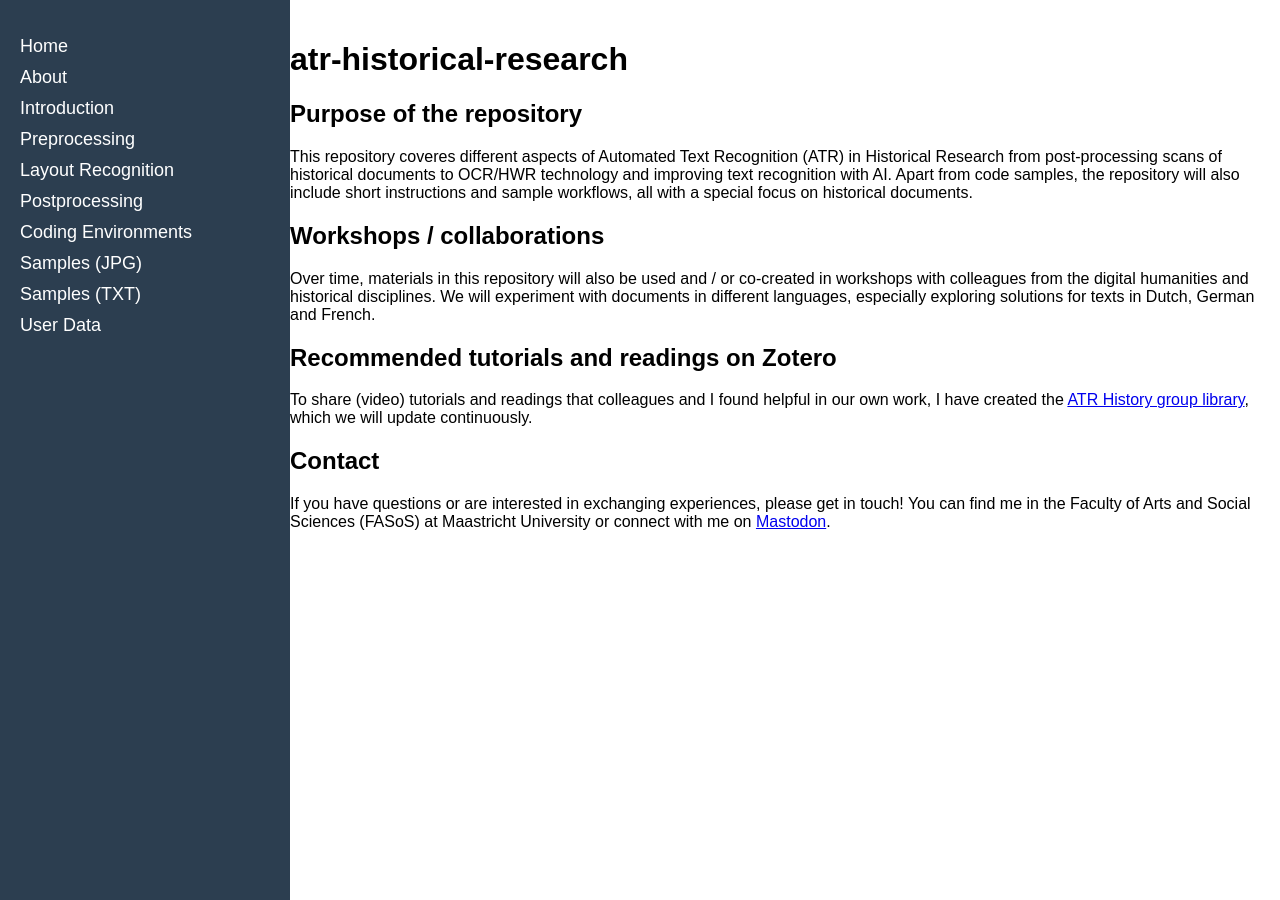
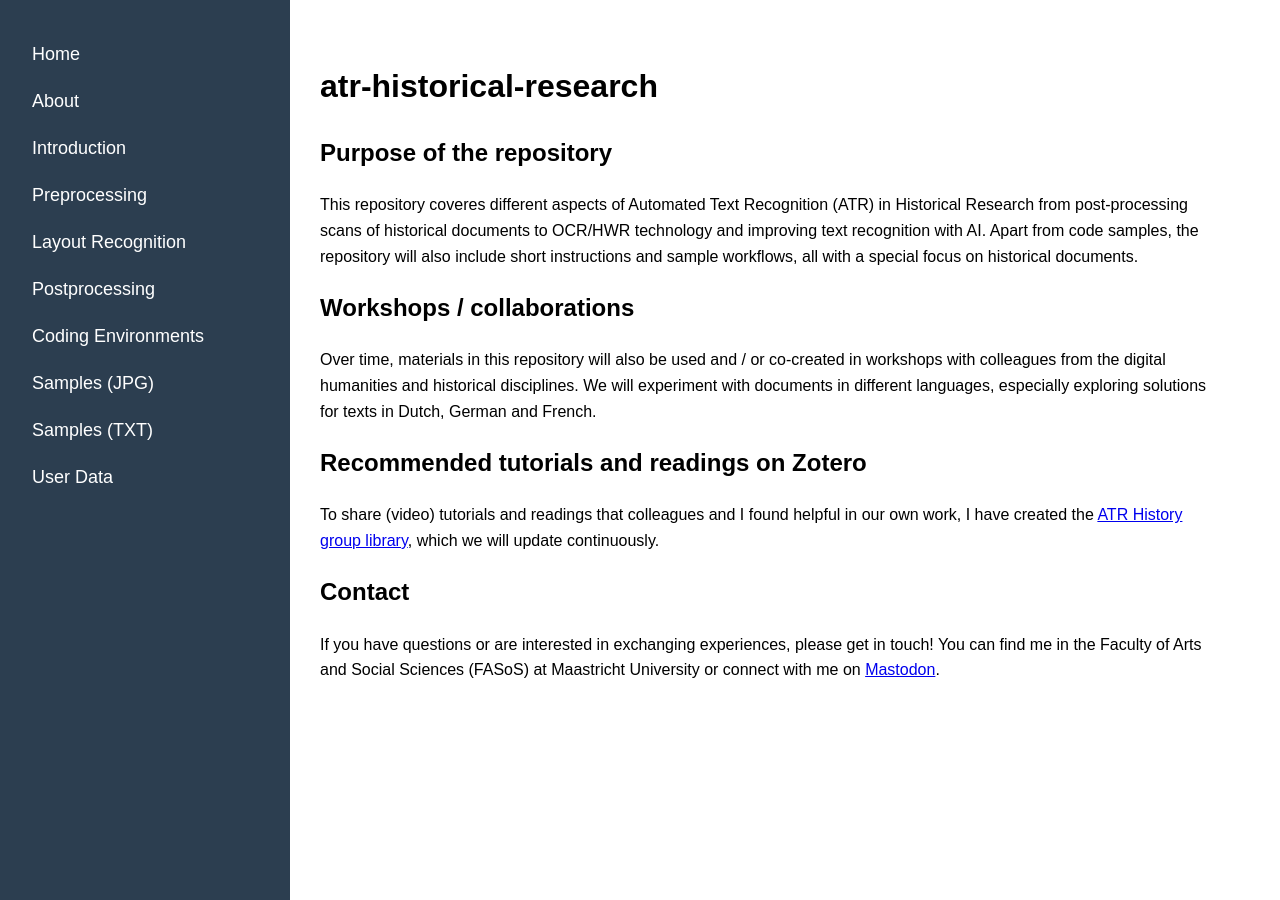
Before and after one commit to stwagner07/atr-historical-research, a Jekyll site: the page built from README.md, in a window 1280 px wide. Built offline with Jekyll 4.4.1, drawn with Linux system fonts in a browser that asks for light colours; our own code applies the rules of GitHub Pages for plain Markdown files.

Commit message:
spacing added on pages

```diff
--- a/assets/css/style.css
+++ b/assets/css/style.css
@@ -9,13 +9,17 @@ body {
     min-height: 100vh;
 }
 
+/* Sidebar Styling */
 .sidebar {
-    width: 250px;
+    width: 250px;  /* Fixed width */
     background: #2c3e50;
     color: white;
     padding: 20px;
     position: fixed;
     height: 100%;
+    left: 0;
+    top: 0;
+    overflow-y: auto; /* Allow scrolling if needed */
 }
 
 .sidebar nav ul {
@@ -31,14 +35,44 @@ body {
     color: white;
     text-decoration: none;
     font-size: 18px;
+    display: block;
+    padding: 8px 12px;
 }
 
 .sidebar nav ul li a:hover {
-    text-decoration: underline;
+    background: rgba(255, 255, 255, 0.2);
+    border-radius: 5px;
 }
 
+/* Main Content Styling */
 .content {
-    margin-left: 270px;
-    padding: 20px;
+    margin-left: 280px;  /* Adjust this value to increase spacing */
+    padding: 40px;  /* Adds more breathing space */
     flex-grow: 1;
+    max-width: 900px; /* Prevents overly wide text blocks */
+    line-height: 1.6;  /* Improves readability */
 }
+
+/* Responsive Fix */
+@media (max-width: 768px) {
+    .sidebar {
+        width: 200px; /* Slightly narrower on small screens */
+    }
+    .content {
+        margin-left: 220px; /* Adjust margin accordingly */
+        padding: 20px;
+    }
+}
+
+@media (max-width: 600px) {
+    .sidebar {
+        position: absolute;
+        width: 100%;
+        height: auto;
+        padding-bottom: 20px;
+    }
+    .content {
+        margin-left: 0;
+        padding: 20px;
+    }
+}
```
